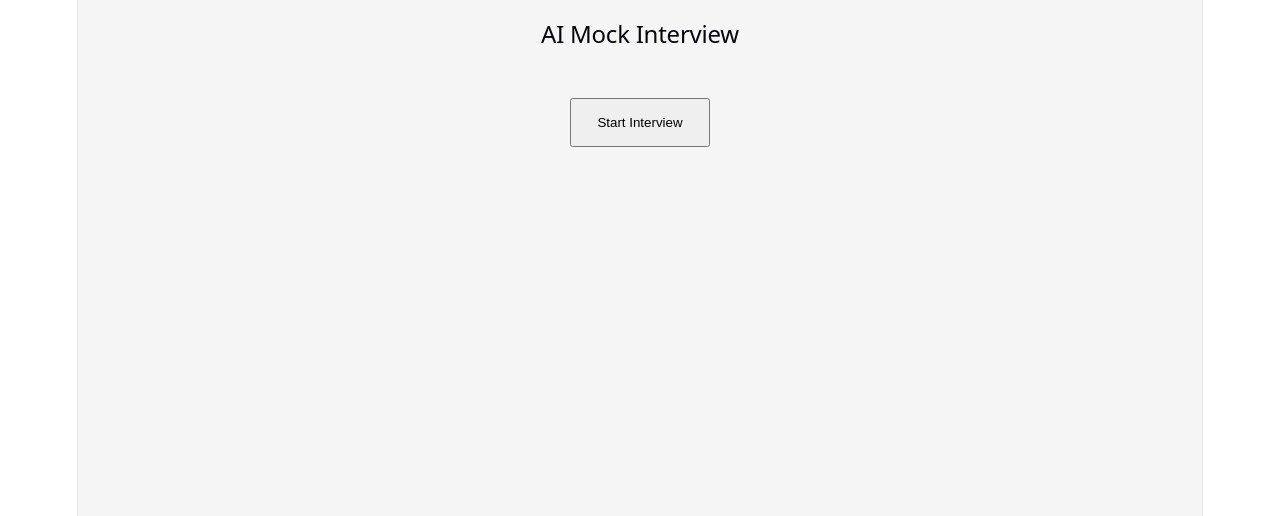
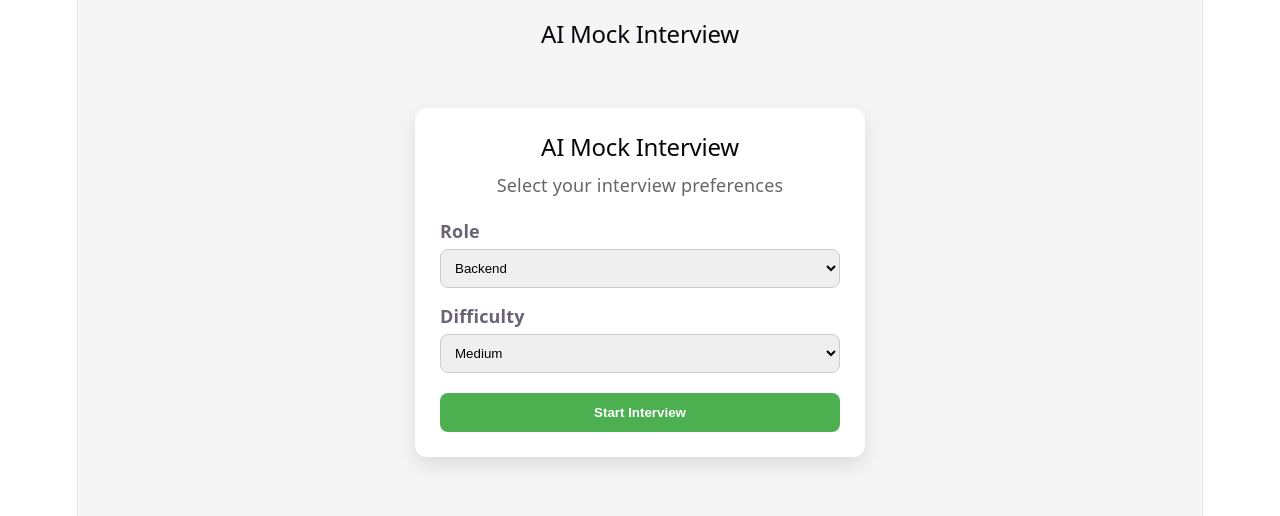
Before and after one commit to AjinkyaJoshi05/Ai-mock-interview-platform, a React app in the folder frontend/: page / in a window 1280 px wide. Shown: the top 516 px of the page. Built offline with nearby package versions, Linux system fonts and the light colour scheme; the HTML template or start-up script is replaced by a standard one.

Commit message:
feat: enhance interview start screen with role and difficulty selection, improve UI layout

```diff
--- a/frontend/src/App.jsx
+++ b/frontend/src/App.jsx
@@ -8,14 +8,17 @@ function App() {
   const [loading, setLoading] = useState(false);
   const [report, setReport] = useState(null);
 
+  const [role, setRole] = useState("backend");
+  const [difficulty, setDifficulty] = useState("medium");
+
   const startInterview = async () => {
     setLoading(true);
     try {
       const res = await axios.post(
         "http://localhost:5000/api/interview/start",
         {
-          role: "backend",
-          difficulty: "medium"
+          role,
+          difficulty,
         }
       );
 
@@ -89,12 +92,88 @@ function App() {
 
       {/* Start Screen */}
       {!started && (
-        <div style={{ textAlign: "center", marginTop: "50px" }}>
-          <button onClick={startInterview} style={{ padding: "15px 25px" }}>
-            Start Interview
-          </button>
-        </div>
-      )}
+  <div
+    style={{
+      maxWidth: "400px",
+      margin: "60px auto",
+      padding: "25px",
+      borderRadius: "12px",
+      backgroundColor: "#ffffff",
+      boxShadow: "0 8px 20px rgba(0,0,0,0.1)",
+      textAlign: "center"
+    }}
+  >
+    <h2 style={{ marginBottom: "10px" }}>AI Mock Interview</h2>
+
+    <p style={{ color: "#666", marginBottom: "20px" }}>
+      Select your interview preferences
+    </p>
+
+    {/* Role */}
+    <div style={{ marginBottom: "15px", textAlign: "left" }}>
+      <label style={{ fontWeight: "bold" }}>Role</label>
+      <select
+        value={role}
+        onChange={(e) => setRole(e.target.value)}
+        style={{
+          width: "100%",
+          padding: "10px",
+          marginTop: "5px",
+          borderRadius: "8px",
+          border: "1px solid #ccc"
+        }}
+      >
+        <option value="backend">Backend</option>
+        <option value="frontend">Frontend</option>
+        <option value="fullstack">Full Stack</option>
+        <option value="dsa">DSA</option>
+      </select>
+    </div>
+
+    {/* Difficulty */}
+    <div style={{ marginBottom: "20px", textAlign: "left" }}>
+      <label style={{ fontWeight: "bold" }}>Difficulty</label>
+      <select
+        value={difficulty}
+        onChange={(e) => setDifficulty(e.target.value)}
+        style={{
+          width: "100%",
+          padding: "10px",
+          marginTop: "5px",
+          borderRadius: "8px",
+          border: "1px solid #ccc"
+        }}
+      >
+        <option value="easy">Easy</option>
+        <option value="medium">Medium</option>
+        <option value="hard">Hard</option>
+      </select>
+    </div>
+
+    {/* Button */}
+    <button
+      onClick={startInterview}
+      style={{
+        width: "100%",
+        padding: "12px",
+        borderRadius: "8px",
+        border: "none",
+        backgroundColor: "#4CAF50",
+        color: "white",
+        fontWeight: "bold",
+        cursor: "pointer"
+      }}
+    >
+      Start Interview
+    </button>
+  </div>
+)}
+
+    {started && (
+          <p style={{ textAlign: "center", color: "#555" }}>
+            Role: <b>{role}</b> | Difficulty: <b>{difficulty}</b>
+          </p>
+    )}
 
       {/* Chat Messages */}
       <div style={{ marginTop: "20px" }}>
@@ -122,6 +201,8 @@ function App() {
             </div>
           </div>
         ))}
+
+
 
         {/* Loading Indicator */}
         {loading && (
```
